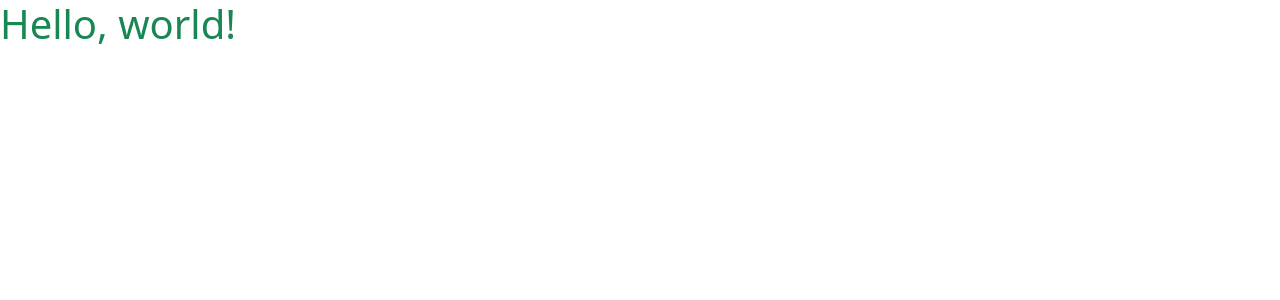
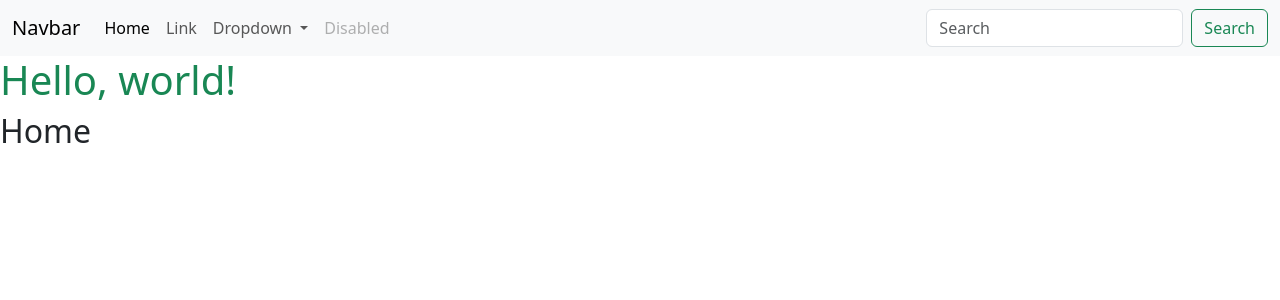
Before and after one commit to TrippleA-Ashaba/google-analytics-clone, a Django app: page / in a window 1280 px wide. Shown: the top 300 px of the page. Run offline with Django 4.2, Linux system fonts and the light colour scheme.

Commit message:
Add templates

```diff
--- a/apps/core/views.py
+++ b/apps/core/views.py
@@ -4,4 +4,4 @@ from django.shortcuts import render
 
 
 def home(request):
-    return render(request, "base.html")
+    return render(request, "core/home.html")
--- a/templates/base.html
+++ b/templates/base.html
@@ -11,7 +11,9 @@
 		<title>Document</title>
 	</head>
 	<body>
+		{% include 'partials/navbar.html' %}
 		<h1 class="text-success">Hello, world!</h1>
+		{% block content %} {% endblock %}
 		<script
 			src="https://cdn.jsdelivr.net/npm/bootstrap@5.3.1/dist/js/bootstrap.bundle.min.js"
 			integrity="sha384-HwwvtgBNo3bZJJLYd8oVXjrBZt8cqVSpeBNS5n7C8IVInixGAoxmnlMuBnhbgrkm"
--- /dev/null
+++ b/templates/core/home.html
@@ -0,0 +1,3 @@
+{% extends 'base.html' %} {% block content %}
+<h2>Home</h2>
+{% endblock %}
--- /dev/null
+++ b/templates/partials/navbar.html
@@ -0,0 +1,52 @@
+<nav class="navbar navbar-expand-lg bg-body-tertiary">
+	<div class="container-fluid">
+		<a class="navbar-brand" href="#">Navbar</a>
+		<button
+			class="navbar-toggler"
+			type="button"
+			data-bs-toggle="collapse"
+			data-bs-target="#navbarSupportedContent"
+			aria-controls="navbarSupportedContent"
+			aria-expanded="false"
+			aria-label="Toggle navigation">
+			<span class="navbar-toggler-icon"></span>
+		</button>
+		<div class="collapse navbar-collapse" id="navbarSupportedContent">
+			<ul class="navbar-nav me-auto mb-2 mb-lg-0">
+				<li class="nav-item">
+					<a class="nav-link active" aria-current="page" href="#">Home</a>
+				</li>
+				<li class="nav-item">
+					<a class="nav-link" href="#">Link</a>
+				</li>
+				<li class="nav-item dropdown">
+					<a
+						class="nav-link dropdown-toggle"
+						href="#"
+						role="button"
+						data-bs-toggle="dropdown"
+						aria-expanded="false">
+						Dropdown
+					</a>
+					<ul class="dropdown-menu">
+						<li><a class="dropdown-item" href="#">Action</a></li>
+						<li><a class="dropdown-item" href="#">Another action</a></li>
+						<li><hr class="dropdown-divider" /></li>
+						<li><a class="dropdown-item" href="#">Something else here</a></li>
+					</ul>
+				</li>
+				<li class="nav-item">
+					<a class="nav-link disabled" aria-disabled="true">Disabled</a>
+				</li>
+			</ul>
+			<form class="d-flex" role="search">
+				<input
+					class="form-control me-2"
+					type="search"
+					placeholder="Search"
+					aria-label="Search" />
+				<button class="btn btn-outline-success" type="submit">Search</button>
+			</form>
+		</div>
+	</div>
+</nav>
```
